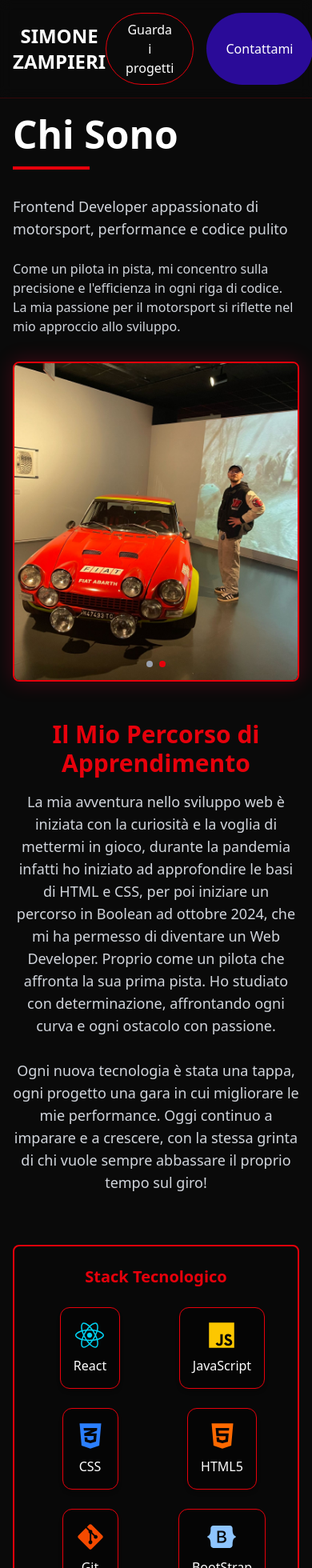
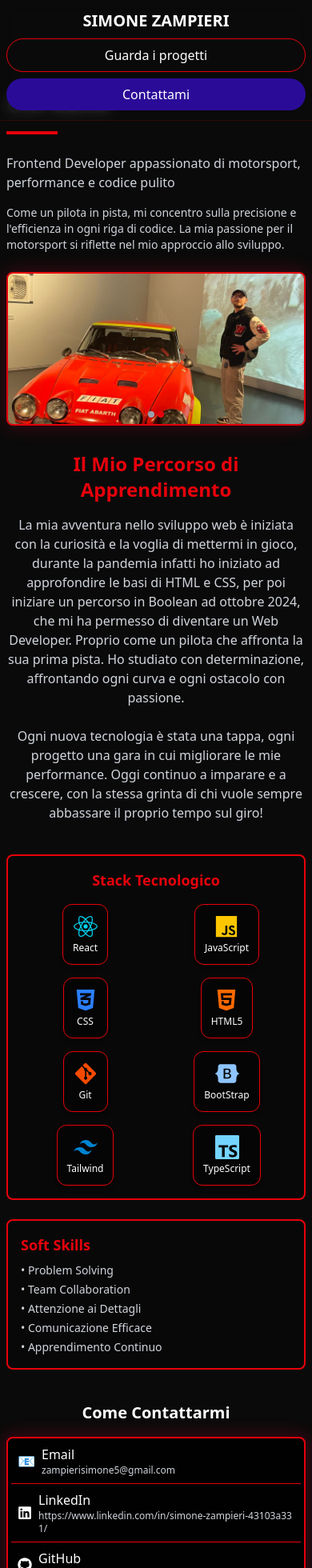
Before and after one commit to SimoneZampieri/portfolio-simone-dev, a React (Vite) app: page /about in a window 390 px wide. Shown: the top 1960 px of the page at 80% size. Built offline with nearby package versions, Linux system fonts and the light colour scheme.

Commit message:
add: improved for mobile responsiveness

```diff
--- a/src/components/ImageCarousel.jsx
+++ b/src/components/ImageCarousel.jsx
@@ -6,14 +6,14 @@ const ImageCarousel = ({ images }) => {
   useEffect(() => {
     const interval = setInterval(() => {
       setCurrentIndex((prevIndex) =>
-        ((prevIndex + 1) % images.length) - 1 ? 0 : prevIndex + 1
+        prevIndex + 1 >= images.length ? 0 : prevIndex + 1
       );
     }, 3000);
 
     return () => clearInterval(interval);
   }, [images.length]);
   return (
-    <div className="relative w-full h-[400px] overflow-hidden rounded-lg border-2 border-red-600 shadow-[0_0_24px_2px_rgba(255,0,60,0.2)]">
+    <div className="relative w-full h-48 sm:h-[400px] overflow-hidden rounded-lg border-2 border-red-600 shadow-[0_0_24px_2px_rgba(255,0,60,0.2)]">
       {images.map((image, index) => (
         <div
           key={index}
@@ -28,11 +28,11 @@ const ImageCarousel = ({ images }) => {
           />
         </div>
       ))}
-      <div className="absolute bottom-4 left-0 right-0 flex justify-center gap-2">
+      <div className="absolute bottom-2 sm:bottom-4 left-0 right-0 flex justify-center gap-1 sm:gap-2">
         {images.map((_, index) => (
           <button
             key={index}
-            className={`w-2 h-2 rounded-full ${
+            className={`w-2 h-2 sm:w-3 sm:h-3 rounded-full ${
               index === currentIndex ? "bg-red-600" : "bg-gray-400"
             }`}
             onClick={() => setCurrentIndex(index)}
--- a/src/components/ProjectCards.jsx
+++ b/src/components/ProjectCards.jsx
@@ -2,22 +2,26 @@ import React from "react";
 
 const ProjectCards = ({ title, description, link, image }) => {
   return (
-    <div className="relative group bg-black/70 border-2 border-red-600 rounded-2xl shadow-lg p-6 flex flex-col hover:scale-105 transition-transform overflow-hidden">
+    <div className="relative group bg-black/70 border-2 border-red-600 rounded-2xl shadow-lg p-4 sm:p-6 flex flex-col hover:scale-105 transition-transform overflow-hidden">
       {image && (
         <img
           src={image}
           alt={title}
-          className="rounded-lg mb-4 object-cover h-40 w-full"
+          className="rounded-lg mb-3 sm:mb-4 object-cover h-32 sm:h-40 w-full"
         />
       )}
       <div className="absolute inset-0 bg-red-600/10 opacity-0 group-hover:opacity-100 transition-opacity" />
-      <h4 className="text-xl font-bold text-red-500 mb-2">{title}</h4>
-      <p className="text-gray-300 mb-4">{description}</p>
+      <h4 className="text-lg sm:text-xl font-bold text-red-500 mb-1 sm:mb-2">
+        {title}
+      </h4>
+      <p className="text-gray-300 mb-2 sm:mb-4 text-sm sm:text-base">
+        {description}
+      </p>
       <a
         href={link}
         target="_blank"
         rel="noopener noreferrer"
-        className="mt-auto inline-block bg-red-600 text-white px-4 py-2 rounded-full hover:bg-red-700 transition-colors font-semibold"
+        className="mt-auto inline-block w-full sm:w-auto text-center bg-red-600 text-white px-4 py-2 rounded-full hover:bg-red-700 transition-colors font-semibold"
       >
         Esplora
       </a>
--- a/src/layout/DefLayout.jsx
+++ b/src/layout/DefLayout.jsx
@@ -6,15 +6,15 @@ const DefLayout = ({ children }) => {
   return (
     <div className="min-h-screen flex flex-col bg-[#0A0A0A] text-white">
       <header className="fixed top-0 left-0 right-0 z-50 bg-[#0A0A0A]/80 backdrop-blur-sm border-b border-red-600/20">
-        <nav className="container mx-auto px-4 py-4 flex justify-between items-center">
+        <nav className="container mx-auto px-2 sm:px-4 py-3 sm:py-4 flex flex-col sm:flex-row justify-between items-center gap-2 sm:gap-0">
           <button
             onClick={() => navigate("/")}
-            className="text-2xl font-bold hover:text-red-800 transition-colors"
+            className="text-xl sm:text-2xl font-bold hover:text-red-800 transition-colors"
             aria-label="Vai alla home"
           >
             SIMONE ZAMPIERI
           </button>
-          <div className="flex gap-4">
+          <div className="flex flex-col sm:flex-row gap-2 sm:gap-4 w-full sm:w-auto">
             <button
               onClick={() => {
                 if (window.location.pathname !== "/") {
@@ -30,13 +30,13 @@ const DefLayout = ({ children }) => {
                     ?.scrollIntoView({ behavior: "smooth" });
                 }
               }}
-              className="border border-red-600 px-6 py-2 rounded-full hover:bg-red-600/20 transition-colors"
+              className="border border-red-600 px-4 sm:px-6 py-2 rounded-full hover:bg-red-600/20 transition-colors w-full sm:w-auto"
             >
               Guarda i progetti
             </button>
             <button
               onClick={() => navigate("/about")}
-              className="bg-[#2A0B98] px-6 py-2 rounded-full hover:bg-[#2A0B98]/80 transition-colors"
+              className="bg-[#2A0B98] px-4 sm:px-6 py-2 rounded-full hover:bg-[#2A0B98]/80 transition-colors w-full sm:w-auto"
             >
               Contattami
             </button>
@@ -46,8 +46,8 @@ const DefLayout = ({ children }) => {
 
       <main className="flex-grow pt-20">{children}</main>
 
-      <footer className="bg-[#0A0A0A] border-t border-red-600/20 py-6">
-        <div className="container mx-auto px-4 text-center text-gray-400">
+      <footer className="bg-[#0A0A0A] border-t border-red-600/20 py-4 sm:py-6">
+        <div className="container mx-auto px-2 sm:px-4 text-center text-gray-400 text-xs sm:text-base">
           <p>© 2024 SIMONE ZAMPIERI - Frontend Developer</p>
         </div>
       </footer>
--- a/src/pages/DevDetailPage.jsx
+++ b/src/pages/DevDetailPage.jsx
@@ -39,37 +39,38 @@ const DevDetailPage = () => {
   ];
 
   return (
-    <div className="container mx-auto px-4 py-16">
+    <div className="container mx-auto px-2 sm:px-4 py-8 sm:py-16">
       <div className="max-w-6xl mx-auto">
-        {/* Header Section with Side-by-side Layout */}
-        <div className="grid grid-cols-1 md:grid-cols-2 gap-8 mb-12">
-          {/* Left Column - Text Content */}
+        {/* Header Section */}
+        <div className="grid grid-cols-1 md:grid-cols-2 gap-6 sm:gap-8 mb-8 sm:mb-12">
+          {/* Left Column */}
           <div className="flex flex-col justify-center">
-            <h1 className="text-5xl font-bold text-white mb-4">Chi Sono</h1>
-            <div className="w-24 h-1 bg-red-600 mb-8"></div>
-            <p className="text-gray-300 text-lg mb-6">
+            <h1 className="text-3xl sm:text-5xl font-bold text-white mb-4">
+              Chi Sono
+            </h1>
+            <div className="w-16 sm:w-24 h-1 bg-red-600 mb-6 sm:mb-8"></div>
+            <p className="text-base sm:text-lg text-gray-300 mb-4 sm:mb-6">
               Frontend Developer appassionato di motorsport, performance e
               codice pulito
             </p>
-            <p className="text-gray-300">
+            <p className="text-gray-300 text-sm sm:text-base">
               Come un pilota in pista, mi concentro sulla precisione e
               l'efficienza in ogni riga di codice. La mia passione per il
               motorsport si riflette nel mio approccio allo sviluppo.
             </p>
           </div>
-
-          {/* Right Column - Carousel */}
-          <div className="h-full flex items-center">
+          {/* Right Column */}
+          <div className="h-48 sm:h-full flex items-center">
             <ImageCarousel images={images} />
           </div>
         </div>
 
         {/* Learning Journey Section */}
-        <div className="mb-16">
-          <h2 className="text-3xl font-extrabold text-red-600 mb-4 text-center font-audiowide">
+        <div className="mb-10 sm:mb-16">
+          <h2 className="text-2xl sm:text-3xl font-extrabold text-red-600 mb-4 text-center font-audiowide">
             Il Mio Percorso di Apprendimento
           </h2>
-          <p className="text-gray-300 text-lg text-center max-w-3xl mx-auto">
+          <p className="text-base sm:text-lg text-gray-300 text-center max-w-3xl mx-auto">
             La mia avventura nello sviluppo web è iniziata con la curiosità e la
             voglia di mettermi in gioco, durante la pandemia infatti ho iniziato
             ad approfondire le basi di HTML e CSS, per poi iniziare un percorso
@@ -87,29 +88,34 @@ const DevDetailPage = () => {
         </div>
 
         {/* Experience Grid */}
-        <div className="grid grid-cols-1 md:grid-cols-2 gap-8 mb-16">
+        <div className="grid grid-cols-1 md:grid-cols-2 gap-6 sm:gap-8 mb-10 sm:mb-16">
           {/* Tech Stack Grid */}
-          <div className="bg-black/20 border-2 border-red-600 rounded-lg p-6 hover:shadow-[0_0_20px_4px_rgba(255,0,60,0.2)] transition-shadow flex flex-col">
-            <h3 className="text-red-600 text-xl font-bold mb-6 text-center">
+          <div className="bg-black/20 border-2 border-red-600 rounded-lg p-4 sm:p-6 hover:shadow-[0_0_20px_4px_rgba(255,0,60,0.2)] transition-shadow flex flex-col">
+            <h3 className="text-red-600 text-lg sm:text-xl font-bold mb-4 sm:mb-6 text-center">
               Stack Tecnologico
             </h3>
-            <div className="grid grid-cols-2 sm:grid-cols-3 gap-6 justify-items-center">
+            <div className="grid grid-cols-2 sm:grid-cols-3 gap-4 sm:gap-6 justify-items-center">
               {techStack.map((tech) => (
                 <div
                   key={tech.name}
-                  className="flex flex-col items-center bg-black/40 border border-red-600 rounded-xl p-4 shadow-md hover:scale-105 transition-transform"
+                  className="flex flex-col items-center bg-black/40 border border-red-600 rounded-xl p-3 sm:p-4 shadow-md hover:scale-105 transition-transform"
                 >
-                  <span className="text-4xl mb-2">{tech.icon}</span>
-                  <span className="text-white font-medium">{tech.name}</span>
+                  <span className="text-3xl sm:text-4xl mb-1 sm:mb-2">
+                    {tech.icon}
+                  </span>
+                  <span className="text-white text-xs sm:text-base font-medium">
+                    {tech.name}
+                  </span>
                 </div>
               ))}
             </div>
           </div>
-
           {/* Soft Skills Card */}
-          <div className="bg-black/20 border-2 border-red-600 rounded-lg p-6 hover:shadow-[0_0_20px_4px_rgba(255,0,60,0.2)] transition-shadow">
-            <h3 className="text-red-600 text-xl font-bold mb-4">Soft Skills</h3>
-            <ul className="text-gray-300 space-y-2">
+          <div className="bg-black/20 border-2 border-red-600 rounded-lg p-4 sm:p-6 hover:shadow-[0_0_20px_4px_rgba(255,0,60,0.2)] transition-shadow">
+            <h3 className="text-red-600 text-lg sm:text-xl font-bold mb-2 sm:mb-4">
+              Soft Skills
+            </h3>
+            <ul className="text-gray-300 space-y-1 sm:space-y-2 text-sm sm:text-base">
               <li>• Problem Solving</li>
               <li>• Team Collaboration</li>
               <li>• Attenzione ai Dettagli</li>
@@ -121,11 +127,11 @@ const DevDetailPage = () => {
 
         {/* Contact Section */}
         <div className="text-center relative">
-          <h2 className="text-2xl font-bold text-white mb-6">
+          <h2 className="text-xl sm:text-2xl font-bold text-white mb-4 sm:mb-6">
             Come Contattarmi
           </h2>
-          <div className="flex flex-col items-center gap-4">
-            <div className="w-full max-w-xl bg-black/90 border-2 border-red-600 rounded-lg shadow-[0_0_20px_4px_rgba(255,0,60,0.2)] divide-y divide-red-600 px-2 text-left">
+          <div className="flex flex-col items-center gap-2 sm:gap-4">
+            <div className="w-full max-w-xl bg-black/90 border-2 border-red-600 rounded-lg shadow-[0_0_20px_4px_rgba(255,0,60,0.2)] divide-y divide-red-600 px-1 sm:px-2 text-left">
               {contacts.map((contact, index) => (
                 <a
                   key={index}
@@ -136,12 +142,12 @@ const DevDetailPage = () => {
                   }
                   target={contact.type !== "Email" ? "_blank" : ""}
                   rel="noopener noreferrer"
-                  className="flex items-center gap-3 px-4 py-3 hover:bg-red-600/20 transition-colors text-white"
+                  className="flex items-center gap-2 sm:gap-3 px-2 sm:px-4 py-2 sm:py-3 hover:bg-red-600/20 transition-colors text-white"
                 >
-                  <span className="text-xl">{contact.icon}</span>
+                  <span className="text-lg sm:text-xl">{contact.icon}</span>
                   <div className="min-w-0">
                     <div className="font-medium">{contact.type}</div>
-                    <div className="text-sm text-gray-300 break-all">
+                    <div className="text-xs sm:text-sm text-gray-300 break-all">
                       {contact.value}
                     </div>
                   </div>
@@ -151,7 +157,7 @@ const DevDetailPage = () => {
             <a
               href="/Zampieri Simone cv (2).pdf"
               download
-              className="bg-red-600 text-white px-8 py-3 rounded-full hover:bg-red-700 transition-colors font-semibold mt-2 inline-block"
+              className="block w-full sm:w-auto text-center bg-red-600 text-white px-6 sm:px-8 py-3 rounded-full hover:bg-red-700 transition-colors font-semibold mt-2"
             >
               Scarica il mio CV
             </a>
--- a/src/pages/Home.jsx
+++ b/src/pages/Home.jsx
@@ -29,82 +29,68 @@ const projects = [
 const Home = () => {
   const navigate = useNavigate();
   return (
-    <section className="my-24">
-      <div className="max-w-6xl mx-auto px-4 relative">
+    <section className="my-12 sm:my-24">
+      <div className="max-w-6xl mx-auto px-2 sm:px-4 relative">
         {/* Titolo */}
-        <h3 className="text-4xl font-extrabold mb-12 text-white tracking-widest text-center uppercase">
+        <h3 className="text-2xl sm:text-4xl font-extrabold mb-8 sm:mb-12 text-white tracking-widest text-center uppercase">
           Il mio tracciato
         </h3>
 
         {/* Timeline */}
-        <div className="relative bg-gradient-to-r from-black/70 via-black/60 to-black/70 border-4 border-red-600 rounded-full py-6 px-10 flex items-center justify-between shadow-[0_0_24px_3px_rgba(255,0,60,0.25)]">
-          {/* Step 1 */}
-          <div className="flex flex-col items-center w-32 relative z-10">
-            <div className="w-16 h-16 bg-black border-4 border-red-600 rounded-full shadow-[0_0_20px_4px_rgba(255,0,60,0.5)] flex items-center justify-center transition-all duration-300 hover:shadow-[0_0_30px_6px_rgba(255,0,60,0.8)] animate-pulse" />
-            <span className="mt-3 text-white text-sm font-medium text-center tracking-wide">
-              Partenza
-            </span>
-          </div>
+        <div className="relative bg-gradient-to-r from-black/70 via-black/60 to-black/70 border-4 border-red-600 rounded-full py-4 sm:py-6 px-2 sm:px-10 flex flex-col sm:flex-row items-center justify-between shadow-[0_0_24px_3px_rgba(255,0,60,0.25)] gap-4 sm:gap-0">
+          {/* Steps */}
+          {[
+            { label: "Partenza" },
+            { label: "Studi serrati" },
+            { label: "Pratica costante" },
+            {
+              label: "Diventare Esperto",
+              icon: <FaFlagCheckered className="text-red-600 text-2xl" />,
+            },
+          ].map((step, idx, arr) => (
+            <React.Fragment key={step.label}>
+              <div className="flex flex-col items-center w-24 sm:w-32 relative z-10">
+                <div className="w-12 h-12 sm:w-16 sm:h-16 bg-black border-4 border-red-600 rounded-full shadow-[0_0_20px_4px_rgba(255,0,60,0.5)] flex items-center justify-center transition-all duration-300 hover:shadow-[0_0_30px_6px_rgba(255,0,60,0.8)] animate-pulse">
+                  {step.icon}
+                </div>
+                <span className="mt-2 sm:mt-3 text-white text-xs sm:text-sm font-medium text-center tracking-wide">
+                  {step.label}
+                </span>
+              </div>
+              {idx < arr.length - 1 && (
+                <div className="hidden sm:block flex-1 border-t-4 border-dashed border-red-600 mx-2 -mt-4 z-0" />
+              )}
+              {idx < arr.length - 1 && (
+                <div className="block sm:hidden w-1 h-6 border-l-4 border-dashed border-red-600 my-2" />
+              )}
+            </React.Fragment>
+          ))}
+        </div>
 
-          {/* Linea tratteggiata */}
-          <div className="flex-1 border-t-4 border-dashed border-red-600 mx-2 -mt-4 z-0" />
-
-          {/* Step 2 */}
-          <div className="flex flex-col items-center w-32 relative z-10">
-            <div className="w-16 h-16 bg-black border-4 border-red-600 rounded-full shadow-[0_0_20px_4px_rgba(255,0,60,0.5)] flex items-center justify-center transition-all duration-300 hover:shadow-[0_0_30px_6px_rgba(255,0,60,0.8)] animate-pulse" />
-            <span className="mt-3 text-white text-sm font-medium text-center tracking-wide">
-              Studi serrati
-            </span>
-          </div>
-
-          {/* Linea tratteggiata */}
-          <div className="flex-1 border-t-4 border-dashed border-red-600 mx-2 -mt-4 z-0" />
-
-          {/* Step 3 */}
-          <div className="flex flex-col items-center w-32 relative z-10">
-            <div className="w-16 h-16 bg-black border-4 border-red-600 rounded-full shadow-[0_0_20px_4px_rgba(255,0,60,0.5)] flex items-center justify-center transition-all duration-300 hover:shadow-[0_0_30px_6px_rgba(255,0,60,0.8)] animate-pulse" />
-            <span className="mt-3 text-white text-sm font-medium text-center tracking-wide">
-              Pratica costante
-            </span>
-          </div>
-
-          {/* Linea tratteggiata */}
-          <div className="flex-1 border-t-4 border-dashed border-red-600 mx-2 -mt-4 z-0" />
-
-          {/* Step 4 - Finish */}
-          <div className="flex flex-col items-center w-32 relative z-10">
-            <div className="w-16 h-16 bg-black border-4 border-red-600 rounded-full shadow-[0_0_20px_4px_rgba(255,0,60,0.5)] flex items-center justify-center transition-all duration-300 hover:shadow-[0_0_30px_6px_rgba(255,0,60,0.8)] animate-pulse">
-              <FaFlagCheckered className="text-red-600 text-2xl" />
-            </div>
-            <span className="mt-3 text-white text-sm font-medium text-center tracking-wide">
-              Diventare Esperto
-            </span>
-          </div>
-        </div>
-        <div className="my-16 flex flex-col items-center">
-          <blockquote className="text-2xl md:text-3xl font-audiowide text-red-500 text-center max-w-2xl mb-4">
+        <div className="my-10 sm:my-16 flex flex-col items-center">
+          <blockquote className="text-xl sm:text-2xl md:text-3xl font-audiowide text-red-500 text-center max-w-2xl mb-4">
             "La velocità è utile solo se sai dove andare."
           </blockquote>
-          <p className="text-gray-300 text-center max-w-xl">
+          <p className="text-gray-300 text-center max-w-xl text-sm sm:text-base">
             Come nello sviluppo e nelle corse, punto sempre alla precisione,
             alla crescita e all’innovazione. Ogni progetto è una nuova pista da
             affrontare!
           </p>
         </div>
-        <div className="flex justify-center mt-10">
+        <div className="flex justify-center mt-6 sm:mt-10">
           <button
             onClick={() => navigate("/about")}
-            className="bg-red-600 text-white px-8 py-3 rounded-full hover:bg-red-800 transition-colors font-semibold shadow-lg"
+            className="w-full sm:w-auto bg-red-600 text-white px-6 sm:px-8 py-3 rounded-full hover:bg-red-800 transition-colors font-semibold shadow-lg text-base sm:text-lg"
           >
             Scopri chi sono
           </button>
         </div>
 
-        <section id="progetti" className="mt-24">
-          <h3 className="text-3xl font-extrabold mb-10 text-white tracking-widest text-center uppercase ">
+        <section id="progetti" className="mt-16 sm:mt-24">
+          <h3 className="text-2xl sm:text-3xl font-extrabold mb-8 sm:mb-10 text-white tracking-widest text-center uppercase ">
             I miei Progetti
           </h3>
-          <div className="grid grid-cols-1 md:grid-cols-2 lg:grid-cols-3 gap-8">
+          <div className="grid grid-cols-1 md:grid-cols-2 lg:grid-cols-3 gap-6 sm:gap-8">
             {projects.map((project, index) => (
               <ProjectCards key={index} {...project} />
             ))}
```
